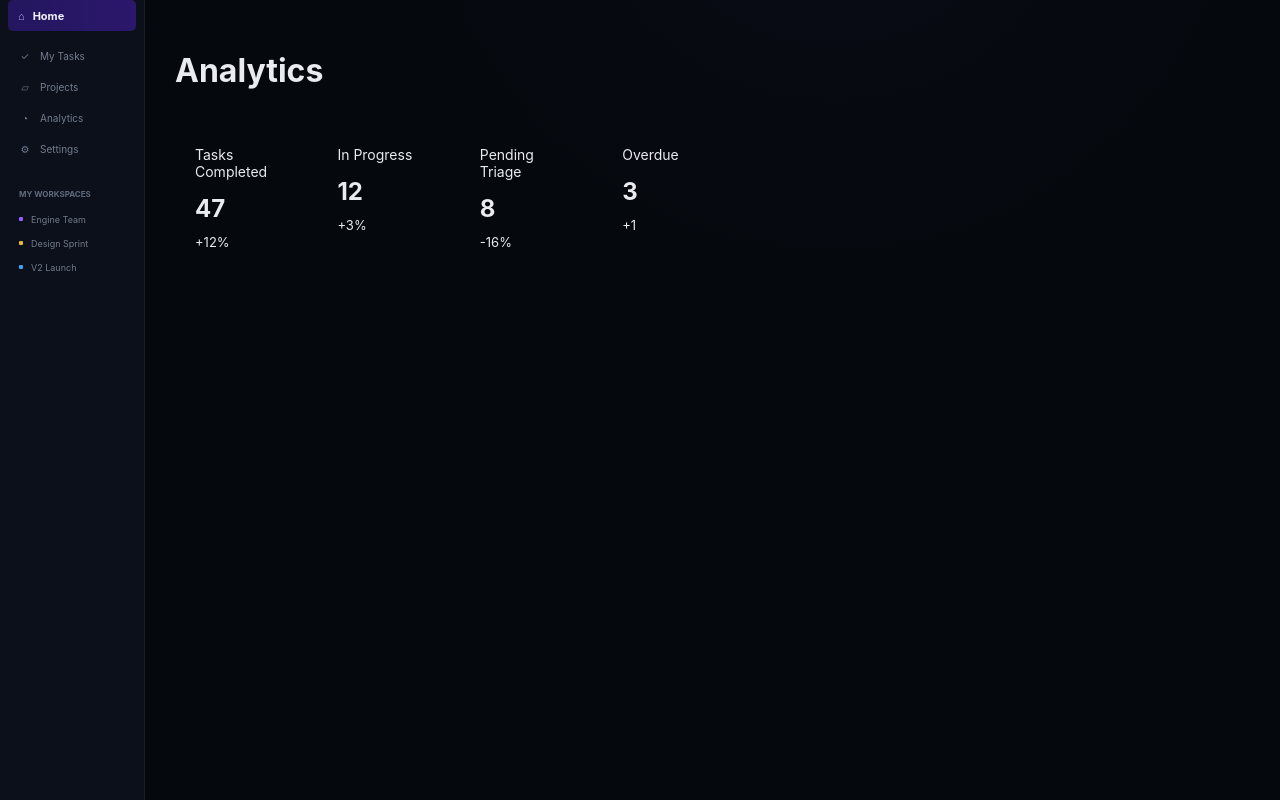
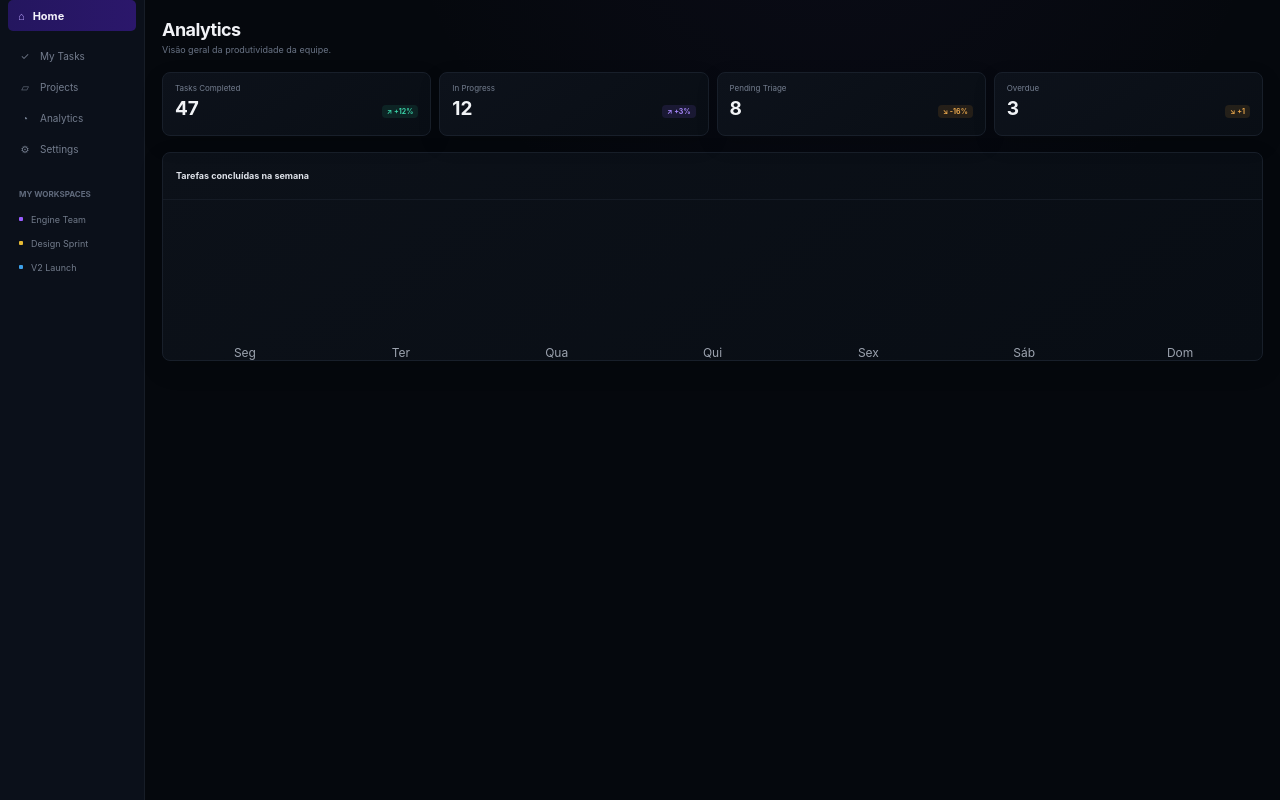
Before and after one commit to kauamarkkes/Chekou, a React (Vite) app in the folder frontend/: page /analytics in a window 1280 px wide. Built offline with nearby package versions, Linux system fonts and the light colour scheme.

Commit message:
Adiciona grafico de barras e estiliza pagina Analytics

```diff
--- a/frontend/src/pages/Analytics/Analytics.jsx
+++ b/frontend/src/pages/Analytics/Analytics.jsx
@@ -1,29 +1,63 @@
+import "../../App.css";
+
+const metricas = [
+  { titulo: "Tasks Completed", valor: 47, variacao: "+12%", tipo: "positive" },
+  { titulo: "In Progress", valor: 12, variacao: "+3%", tipo: "neutral" },
+  { titulo: "Pending Triage", valor: 8, variacao: "-16%", tipo: "negative" },
+  { titulo: "Overdue", valor: 3, variacao: "+1", tipo: "negative" },
+];
+
+const semana = [
+  { dia: "Seg", valor: 40 },
+  { dia: "Ter", valor: 65 },
+  { dia: "Qua", valor: 50 },
+  { dia: "Qui", valor: 90 },
+  { dia: "Sex", valor: 75 },
+  { dia: "Sáb", valor: 20 },
+  { dia: "Dom", valor: 10 },
+];
+
 function Analytics() {
-  const metricas = [
-    { titulo: 'Tasks Completed', valor: 47, variacao: '+12%', cor: 'var(--verde-sucesso)' },
-    { titulo: 'In Progress', valor: 12, variacao: '+3%', cor: 'var(--roxo-claro)' },
-    { titulo: 'Pending Triage', valor: 8, variacao: '-16%', cor: 'var(--amarelo-aviso)' },
-    { titulo: 'Overdue', valor: 3, variacao: '+1', cor: 'var(--vermelho-alerta)' },
-  ];
+  const maiorValor = Math.max(...semana.map((d) => d.valor));
 
   return (
-    <div style={{ padding: '30px' }}>
-      <h1>Analytics</h1>
-      <div style={{ display: 'flex', gap: '16px', marginTop: '20px' }}>
-        {metricas.map(m => (
-          <div key={m.titulo} style={{
-            background: 'var(--fundo-card)',
-            padding: '20px',
-            borderRadius: '12px',
-            flex: 1
-          }}>
-            <p style={{ color: 'var(--texto-secundario)', fontSize: '14px' }}>{m.titulo}</p>
-            <h2 style={{ margin: '8px 0' }}>{m.valor}</h2>
-            <span style={{ color: m.cor, fontSize: '13px' }}>{m.variacao}</span>
+    <main className="main">
+      <header className="header">
+        <h1>Analytics</h1>
+        <p>Visão geral da produtividade da equipe.</p>
+      </header>
+
+      <section className="stats">
+        {metricas.map((m) => (
+          <div className="stat-card" key={m.titulo}>
+            <div className="stat-title">{m.titulo}</div>
+            <div className="stat-row">
+              <strong>{m.valor}</strong>
+              <span className={`change ${m.tipo}`}>
+                {m.tipo === "negative" ? "↘" : "↗"} {m.variacao}
+              </span>
+            </div>
           </div>
         ))}
-      </div>
-    </div>
+      </section>
+
+      <section className="activity-card chart-card">
+        <div className="activity-header">
+          <h2>Tarefas concluídas na semana</h2>
+        </div>
+        <div className="bar-chart">
+          {semana.map((d) => (
+            <div className="bar-column" key={d.dia}>
+              <div
+                className="bar-fill"
+                style={{ height: `${(d.valor / maiorValor) * 100}%` }}
+              />
+              <span className="bar-label">{d.dia}</span>
+            </div>
+          ))}
+        </div>
+      </section>
+    </main>
   );
 }
 
```
